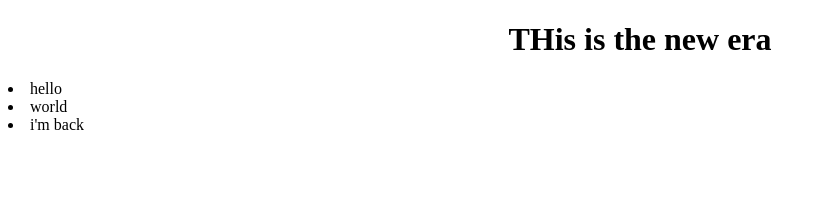
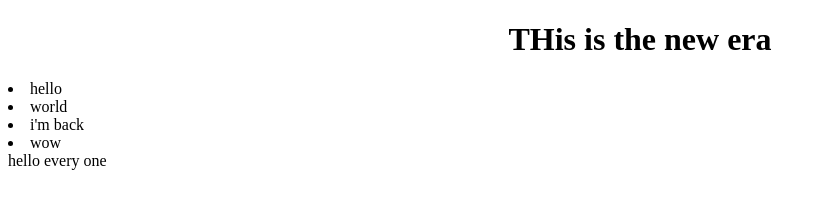
Before and after one commit to khagapati-bagh/newGitTest, a plain HTML site: page index2.html in a window 1280 px wide. Shown: the whole page, without its empty margins (0-826 px from the left). Drawn offline with Linux system fonts and the light colour scheme.

Commit message:
added some new things

```diff
--- a/index2.html
+++ b/index2.html
@@ -8,5 +8,9 @@
 <li>hello</li>
 <li>world</li>
 <li>i'm back</li>
+<li>
+	wow
+</li>
+hello every one
 </body>
 </html>
```
